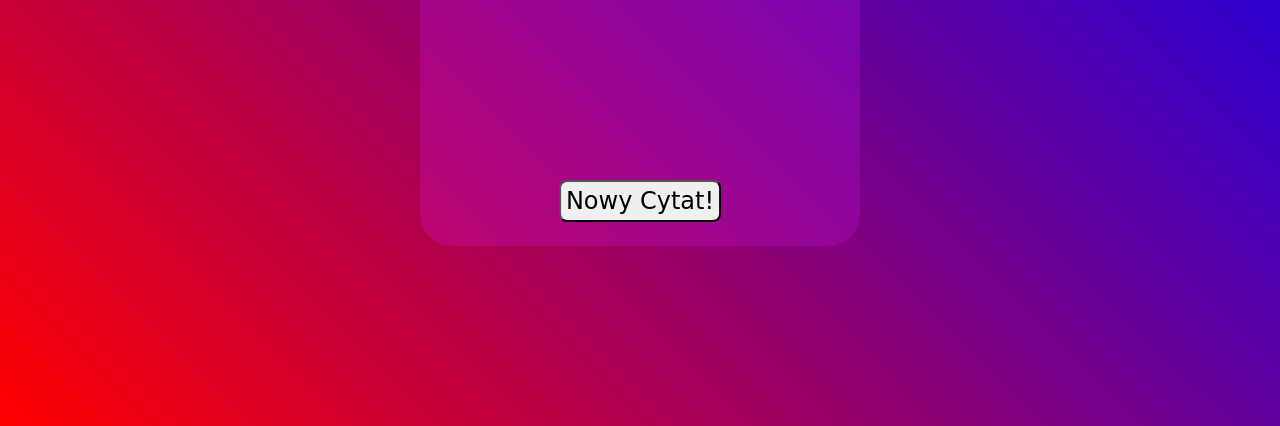
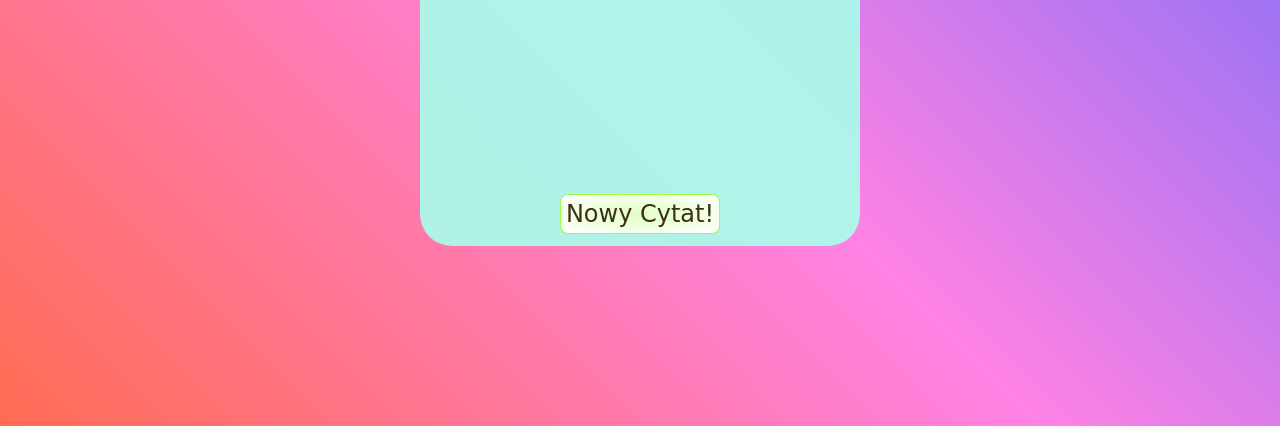
Before and after one commit to SebastianNowak01/behappy, a plain HTML site: page index.html in a window 1280 px wide. Shown: the part 374-800 px from the top of the page. Drawn offline with Linux system fonts and the light colour scheme; a web font is replaced by a local one.

Commit message:
final stylisation of the button

```diff
--- a/styles.css
+++ b/styles.css
@@ -2,11 +2,12 @@
     margin: 0;
     font-family: 'Style Script', cursive;
     box-sizing: border-box;
+    color: #3d3012;
 }
 
 body {
     display: flex;
-    background-image: linear-gradient(45deg, red, purple, blue);
+    background-image: linear-gradient(45deg,#ff6c52, #ff82e4, #686afc);
     width: 100vw;
     height: 100vh;
     justify-content: center;
@@ -17,7 +18,7 @@ body {
     height: 55%;
     aspect-ratio: 1/1;
     border-radius: 2rem;
-    background-color: rgba(217, 25, 255, 0.2);
+    background-color: rgba(168, 255, 236, 0.9);
     padding: 2em;
     font-size: 2rem;
     position: relative;
@@ -28,8 +29,16 @@ button {
     position: absolute;
     left: 50%;
     transform: translateX(-50%);
-    bottom: 1em;
+    bottom: 0.5em;
     padding: 0.2em;
     border-radius: 0.5rem;
     font-size: 1.5rem;
+    border: 1px solid #99ff40;
+    background: radial-gradient(#e0ffc4, #ffffff);
+    transition: background 1s ease-in-out;
 }
+
+button:hover{
+    background: #e0ffc4;
+    transition: background 1s ease-in;
+}
```
